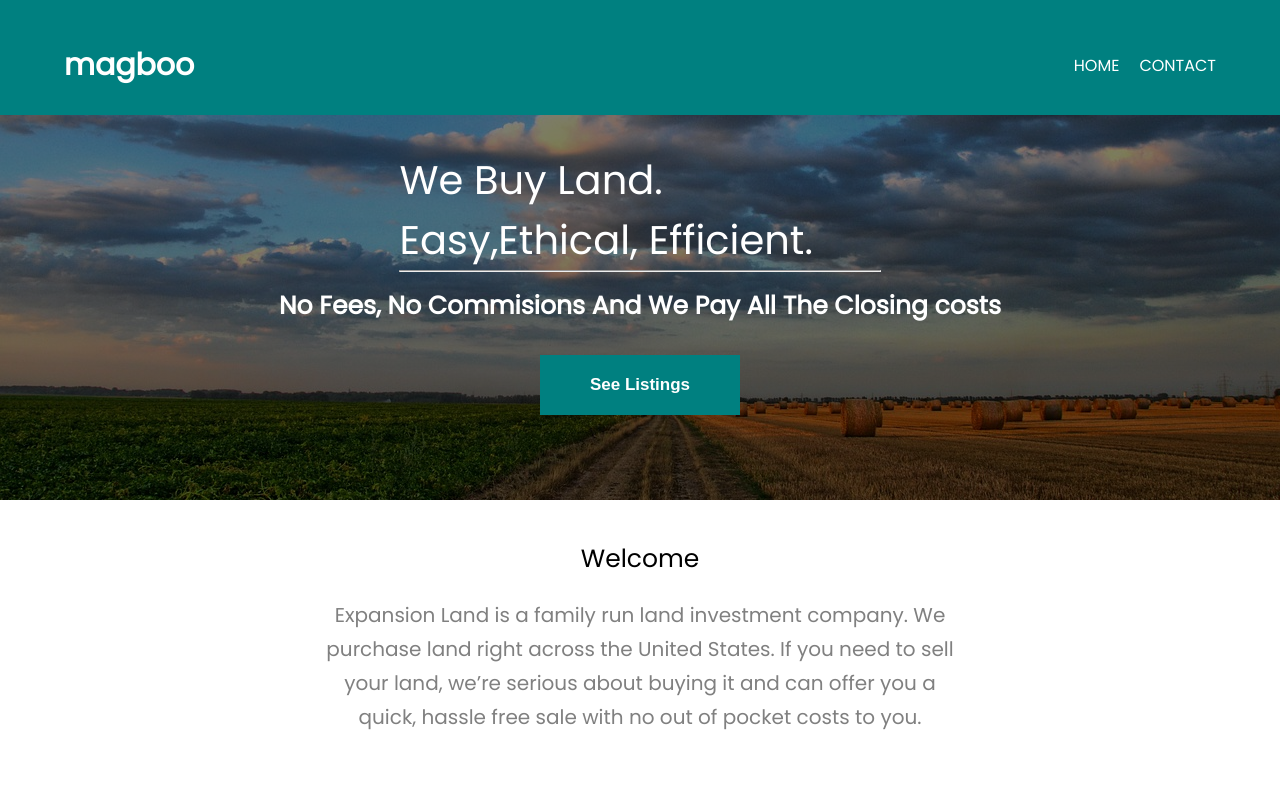
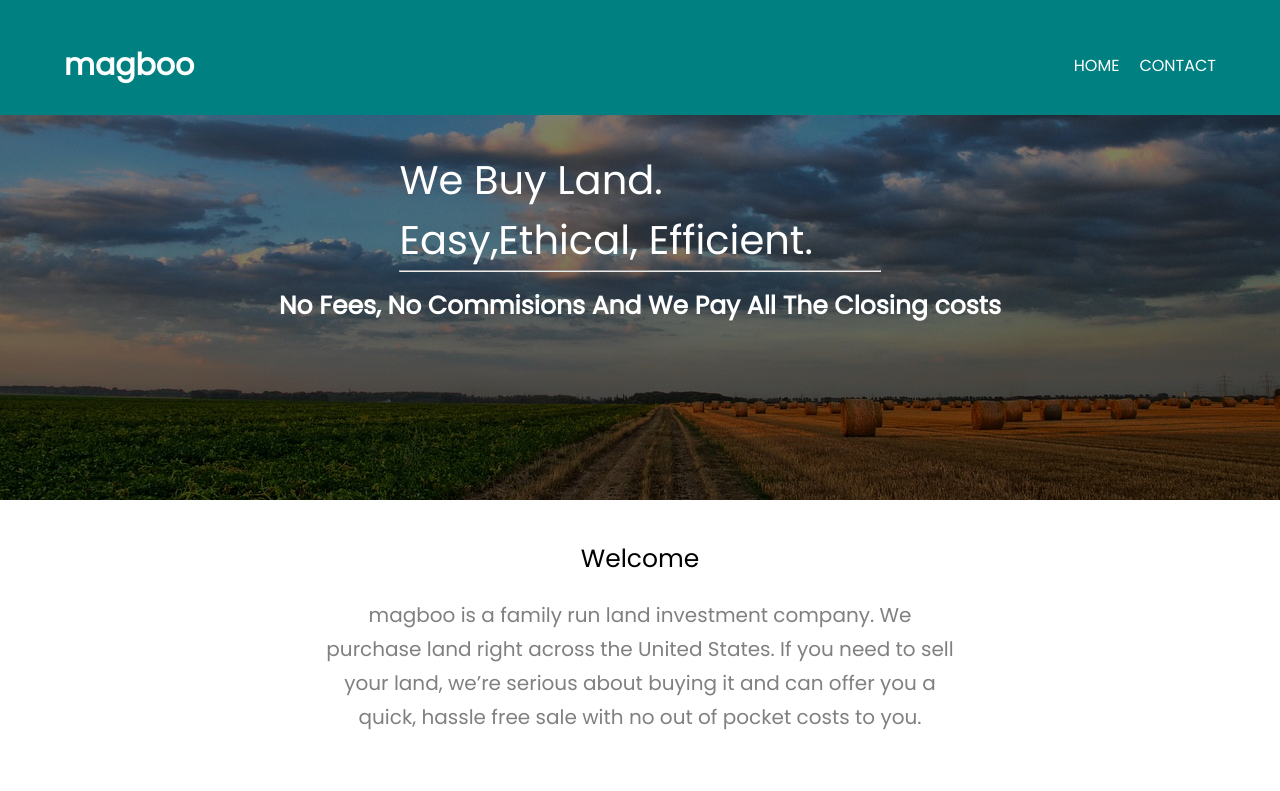
Before and after one commit to DMG-01/michelle-website, a React (Vite) app: page / in a window 1280 px wide. Shown: the top 791 px of the page. Built offline with nearby package versions, Linux system fonts and the light colour scheme.

Commit message:
changed expansion land to magboo

```diff
--- a/src/components/contact.jsx
+++ b/src/components/contact.jsx
@@ -8,7 +8,7 @@ function Team()  {
         <>
         <div className="team">
             <div><h3>Welcome</h3></div>
-            <div><p>Expansion Land is a family run land investment company. We purchase land right across the United States. If you need to sell your land, we’re serious about buying it and can offer you a quick, hassle free sale with no out of pocket costs to you.</p></div>
+            <div><p>magboo is a family run land investment company. We purchase land right across the United States. If you need to sell your land, we’re serious about buying it and can offer you a quick, hassle free sale with no out of pocket costs to you.</p></div>
             <div className="teams">
                 <div><h2>MEET THE TEAM</h2><hr></hr></div>
             </div>
--- a/src/components/nav.jsx
+++ b/src/components/nav.jsx
@@ -22,7 +22,7 @@ function Nav() {
             <div><h1>We Buy Land. Easy,Ethical, Efficient.
 <hr></hr></h1></div>
             <div><p>No Fees, No Commisions And We Pay All The Closing costs</p></div>
-            <div><button>See Listings</button></div>
+
         </div>
         </div>
     )
```
